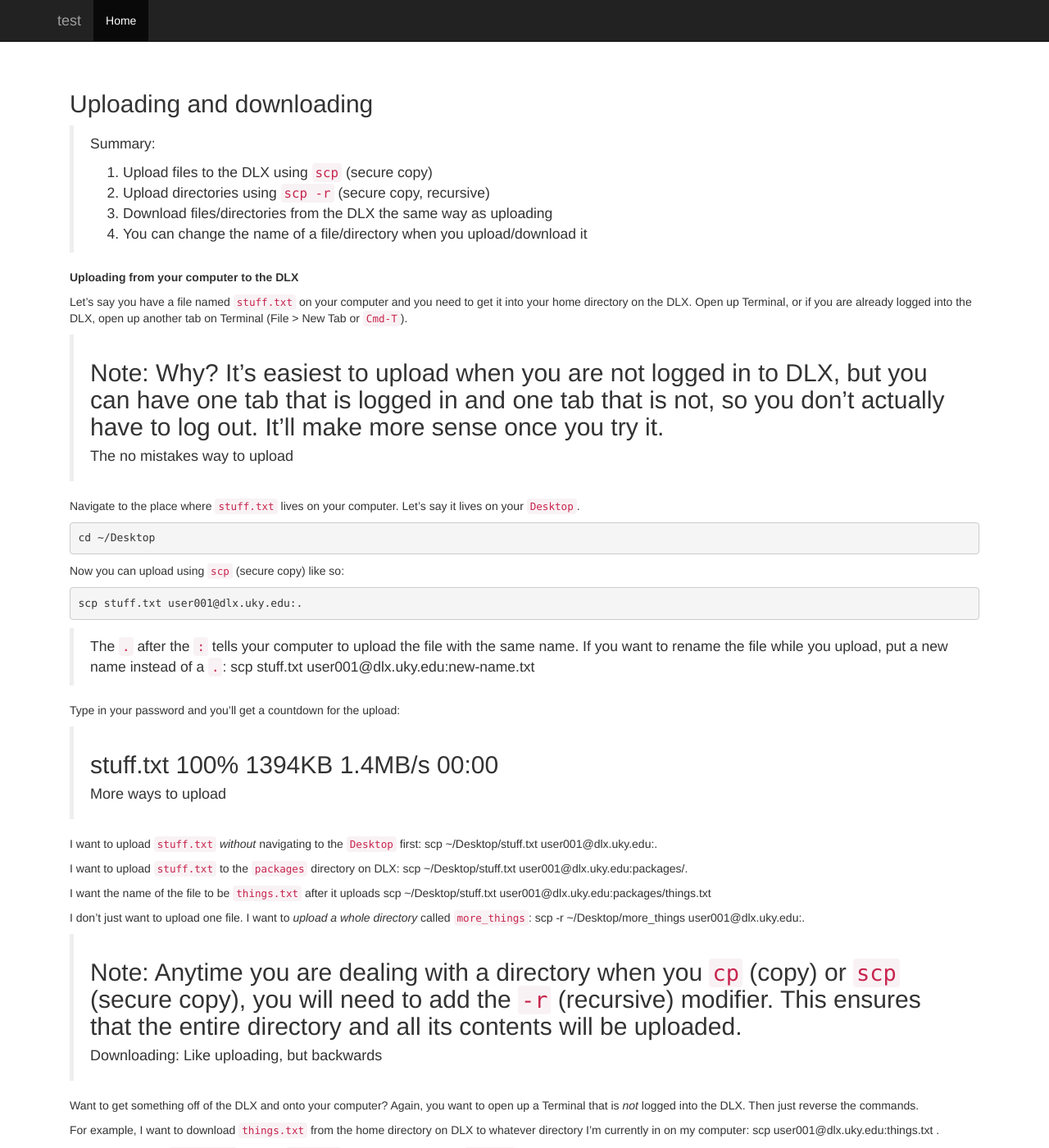
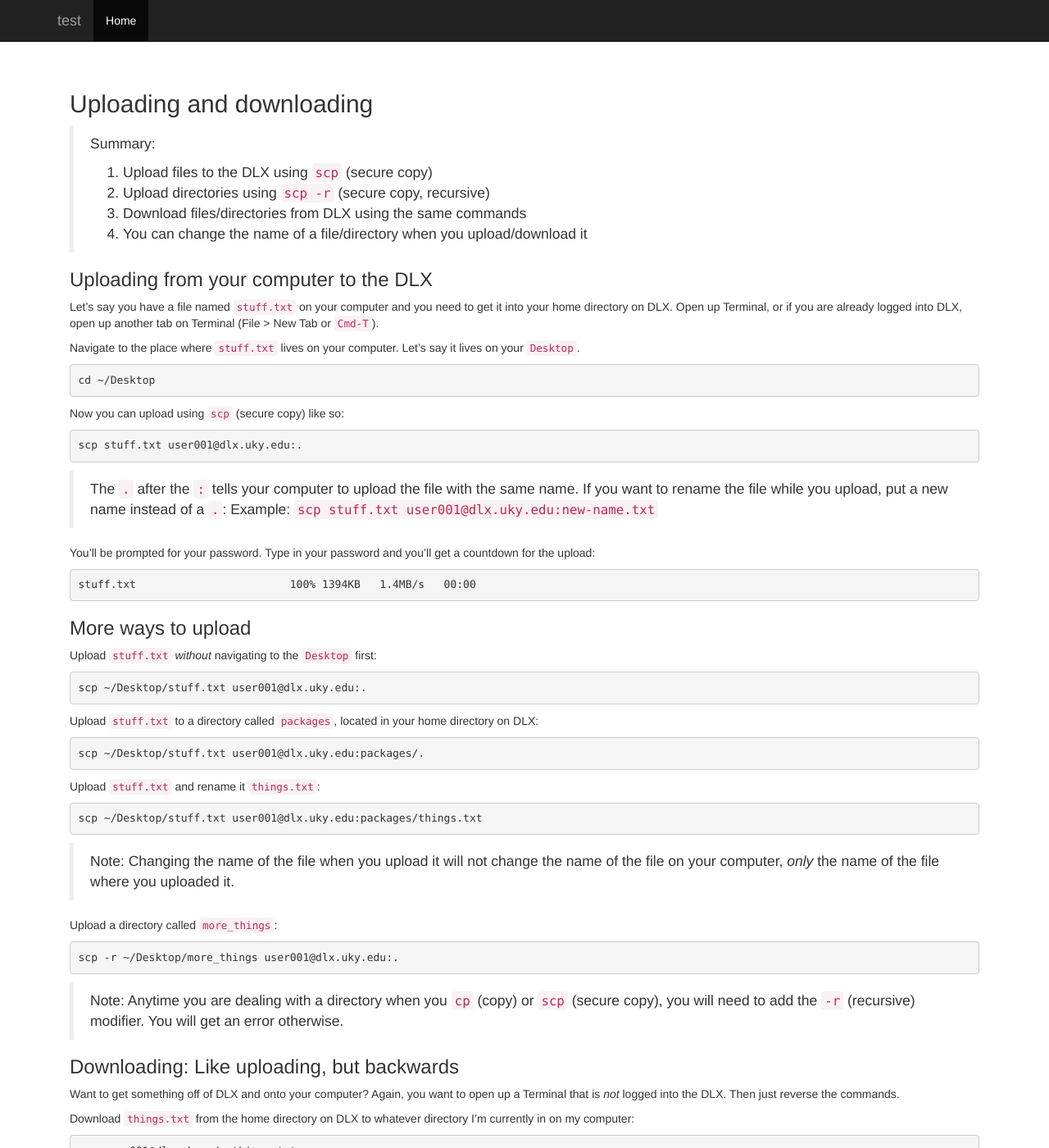
Before and after one commit to karajones/karajones.github.io, a Jekyll site: the page built from dlx/dlx3.md, in a window 1280 px wide and 1400 px high. Shown: the whole window at 82% size. Built offline with Jekyll 4.4.1, drawn with Linux system fonts in a browser that asks for light colours; nearby versions of some CDN libraries; our own code applies the rules of GitHub Pages for plain Markdown files; some of the changed text lies outside the part shown.

Commit message:
Update dlx3.md

````diff
--- a/dlx/dlx3.md
+++ b/dlx/dlx3.md
@@ -3,60 +3,75 @@
 > Summary:
 > 1. Upload files to the DLX using `scp` (secure copy)
 > 2. Upload directories using `scp -r` (secure copy, recursive)
-> 3. Download files/directories from the DLX the same way as uploading
+> 3. Download files/directories from DLX using the same commands
 > 4. You can change the name of a file/directory when you upload/download it
 
 
-**Uploading from your computer to the DLX**
+### Uploading from your computer to the DLX
 
-Let’s say you have a file named `stuff.txt` on your computer and you need to get it into your home directory on the DLX. Open up Terminal, or if you are already logged into the DLX, open up another tab on Terminal (File \> New Tab or `Cmd-T`).
-
-> Note: Why? It’s easiest to upload when you are not logged in to DLX, but you can have one tab that is logged in and one tab that is not, so you don’t actually have to log out. It’ll make more sense once you try it.
-----
-#### The no mistakes way to upload
+Let’s say you have a file named `stuff.txt` on your computer and you need to get it into your home directory on DLX. Open up Terminal, or if you are already logged into DLX, open up another tab on Terminal (File \> New Tab or `Cmd-T`).
 
 Navigate to the place where `stuff.txt` lives on your computer. Let’s say it lives on your `Desktop`.
-
-	cd ~/Desktop
+```
+cd ~/Desktop
+```
 
 Now you can upload using `scp` (secure copy) like so:
-
-	scp stuff.txt user001@dlx.uky.edu:.
+```
+scp stuff.txt user001@dlx.uky.edu:.
+```
 
 > The `.` after the `:` tells your computer to upload the file with the same name. If you want to rename the file while you upload, put a new name instead of a `.`:
-> 	scp stuff.txt user001@dlx.uky.edu:new-name.txt
+> Example: `scp stuff.txt user001@dlx.uky.edu:new-name.txt`
 
-Type in your password and you’ll get a countdown for the upload:
-> stuff.txt                        100% 1394KB   1.4MB/s   00:00
-----
-#### More ways to upload
+You'll be prompted for your password. Type in your password and you’ll get a countdown for the upload:
+```
+stuff.txt                        100% 1394KB   1.4MB/s   00:00
+```
 
-I want to upload `stuff.txt` *without* navigating to the `Desktop` first:
-	scp ~/Desktop/stuff.txt user001@dlx.uky.edu:.
+### More ways to upload
 
-I want to upload `stuff.txt` to the `packages` directory on DLX:
-	scp ~/Desktop/stuff.txt user001@dlx.uky.edu:packages/.
+Upload `stuff.txt` *without* navigating to the `Desktop` first:
+```
+scp ~/Desktop/stuff.txt user001@dlx.uky.edu:.
+```
 
-I want the name of the file to be `things.txt` after it uploads
-	scp ~/Desktop/stuff.txt user001@dlx.uky.edu:packages/things.txt
+Upload `stuff.txt` to a directory called `packages`, located in your home directory on DLX:
+```
+scp ~/Desktop/stuff.txt user001@dlx.uky.edu:packages/.
+```
 
-I don’t just want to upload one file. I want to *upload a whole directory* called `more_things`:
-	scp -r ~/Desktop/more_things user001@dlx.uky.edu:.
+Upload `stuff.txt` and rename it `things.txt`:
+```
+scp ~/Desktop/stuff.txt user001@dlx.uky.edu:packages/things.txt
+```
+> Note: Changing the name of the file when you upload it will not change the name of the file on your computer, *only* the name of the file where you uploaded it.
 
-> Note: Anytime you are dealing with a directory when you `cp` (copy) or `scp` (secure copy), you will need to add the `-r` (recursive) modifier. This ensures that the entire directory and all its contents will be uploaded.
-----
-#### Downloading: Like uploading, but backwards
+Upload a directory called `more_things`:
+```
+scp -r ~/Desktop/more_things user001@dlx.uky.edu:.
+```
 
-Want to get something off of the DLX and onto your computer? Again, you want to open up a Terminal that is *not* logged into the DLX. Then just reverse the commands.
+> Note: Anytime you are dealing with a directory when you `cp` (copy) or `scp` (secure copy), you will need to add the `-r` (recursive) modifier. You will get an error otherwise.
 
-For example, I want to download `things.txt` from the home directory on DLX to whatever directory I’m currently in on my computer:
-	scp user001@dlx.uky.edu:things.txt .
+### Downloading: Like uploading, but backwards
 
-I want to download `things.txt` from the `packages` directory on DLX to my `Desktop`:
-	scp user001@dlx.uky.edu:packages/things.txt ~/Desktop/.
+Want to get something off of DLX and onto your computer? Again, you want to open up a Terminal that is *not* logged into the DLX. Then just reverse the commands.
 
-I want to download the `more_things` directory to my `Desktop`:
-	scp -r user001@dlx.uky.edu:more_things ~/Desktop/.
+Download `things.txt` from the home directory on DLX to whatever directory I’m currently in on my computer:
+```
+scp user001@dlx.uky.edu:things.txt .
+```
+
+Download `things.txt` from the `packages` directory on DLX to my `Desktop`:
+```
+scp user001@dlx.uky.edu:packages/things.txt ~/Desktop/.
+```
+
+Download the `more_things` directory to my `Desktop`:
+```
+scp -r user001@dlx.uky.edu:more_things ~/Desktop/.
+```
 
 > Note: All the scenarios outlined for uploading are the same as downloading. Just remember the order:
 > `scp` `file_i_want_to_move` `where_i_want_to_move_it`
````
